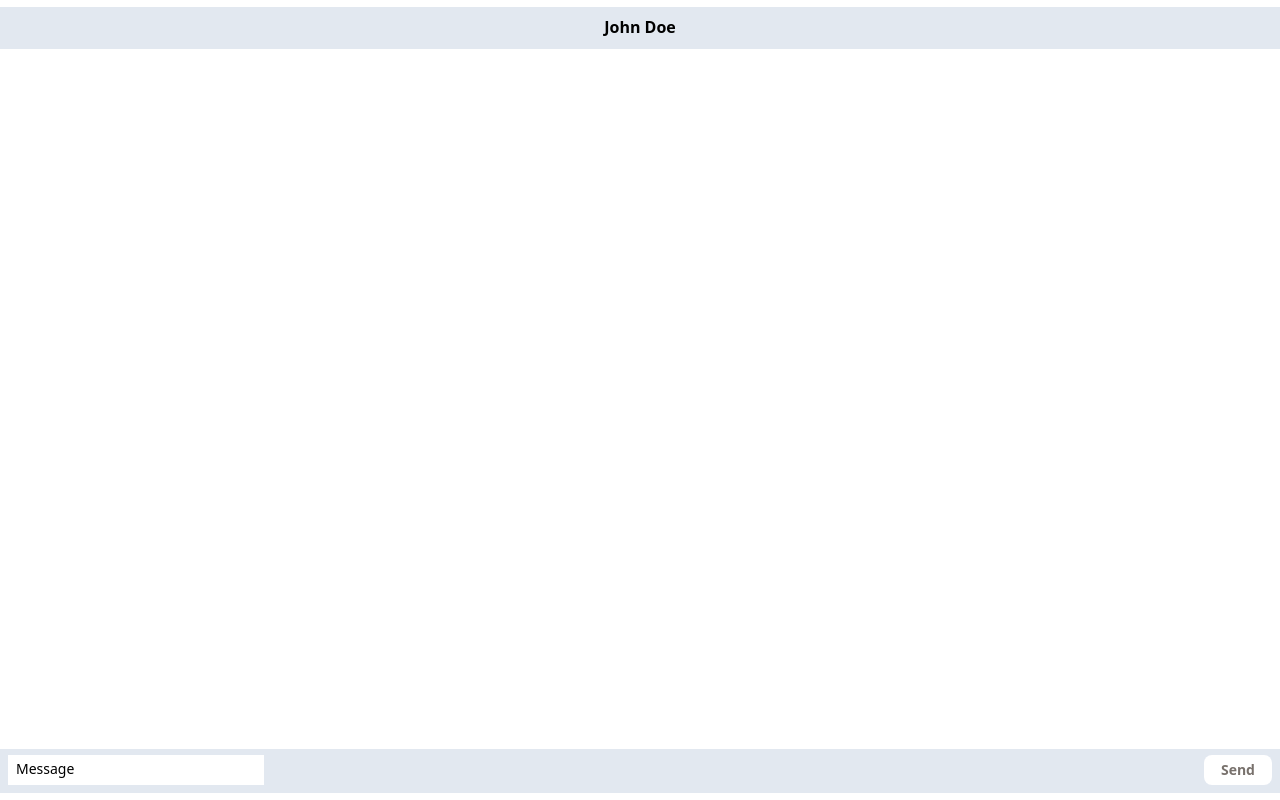
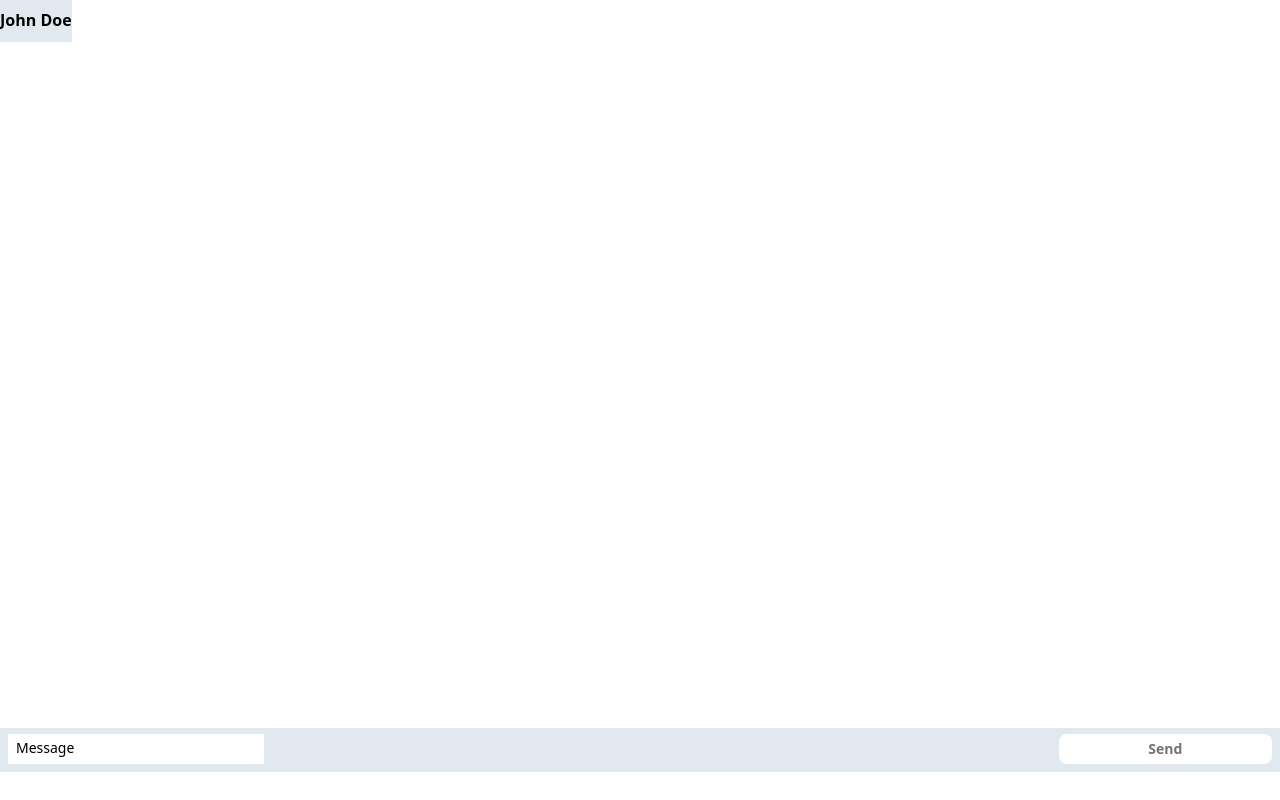
Before and after one commit to jsjoeio/my-chat-app, a React (Vite) app: page / in a window 1280 px wide. Built offline with nearby package versions, Linux system fonts and the light colour scheme; what pulltorefreshjs would draw is missing.

Commit message:
more css

```diff
--- a/src/Header.tsx
+++ b/src/Header.tsx
@@ -1,6 +1,6 @@
 function Header() {
   return (
-    <div className="sticky bg-slate-200 py-2 border-slate-200 border-b-2">
+    <div className="fixed top-0 mx-auto w-100 block w-100 bg-slate-200 py-2 border-slate-200 border-b-2">
       <span className="font-bold text-black block">John Doe</span>
     </div>
   );
--- a/src/Input.tsx
+++ b/src/Input.tsx
@@ -24,11 +24,11 @@ export function Input({ onSubmit }: InputProps) {
 
   return (
     <div className="sticky b-0 bg-slate-200 pt-1 pb-2 border-slate-200 border-t-2">
-      <form className="flex justify-between" onSubmit={handleSubmit}>
+      <form className="flex justify-between w-full" onSubmit={handleSubmit}>
         <div
           id="message-input"
           contentEditable="true"
-          className="text-left bg-white px-2 py-1 text-sm text-black w-64 mx-2"
+          className="w-10/12 text-left bg-white px-2 py-1 text-sm text-black w-64 mx-2"
           placeholder="Message"
           onKeyDown={(e) => {
             if (e.key === 'Enter') {
@@ -45,7 +45,7 @@ export function Input({ onSubmit }: InputProps) {
         />
         <button
           type="submit"
-          className="p-1 px-4 text-sm bg-white text-stone-500 font-bold mx-2"
+          className="w-2/12 p-1 px-4 text-sm bg-white text-stone-500 font-bold mx-2"
         >
           Send
         </button>
```
